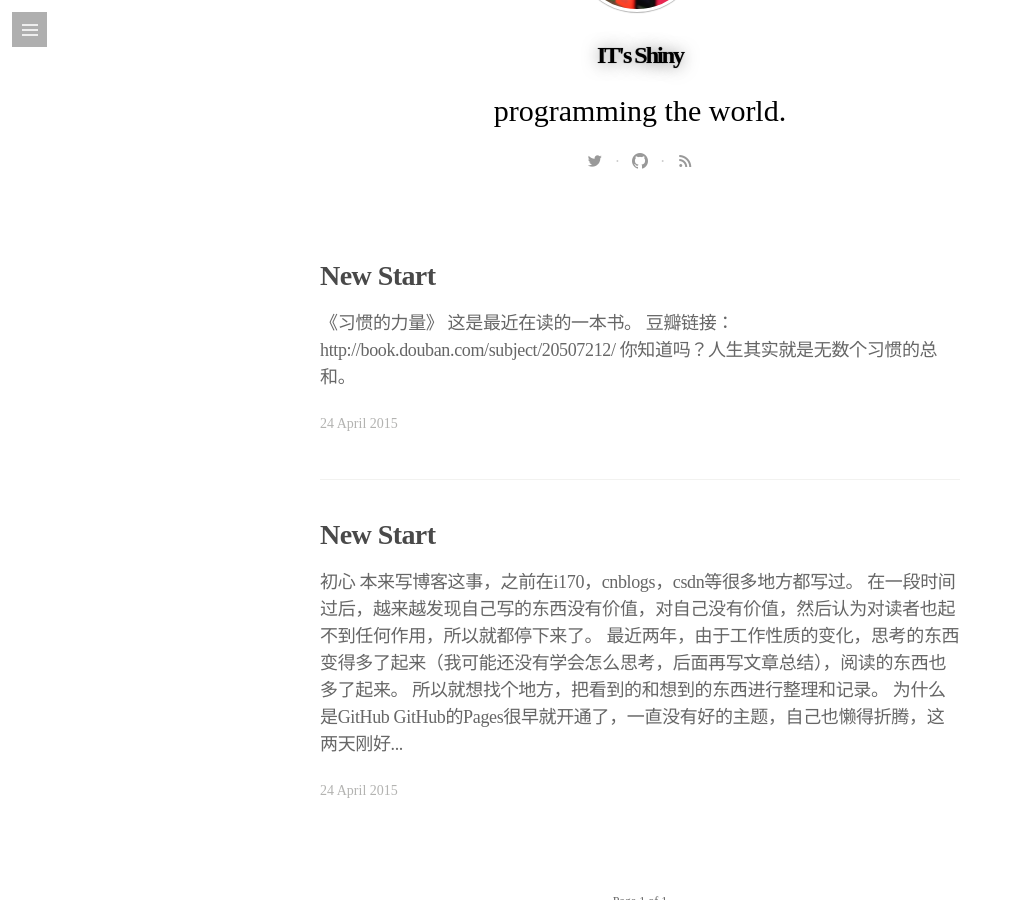
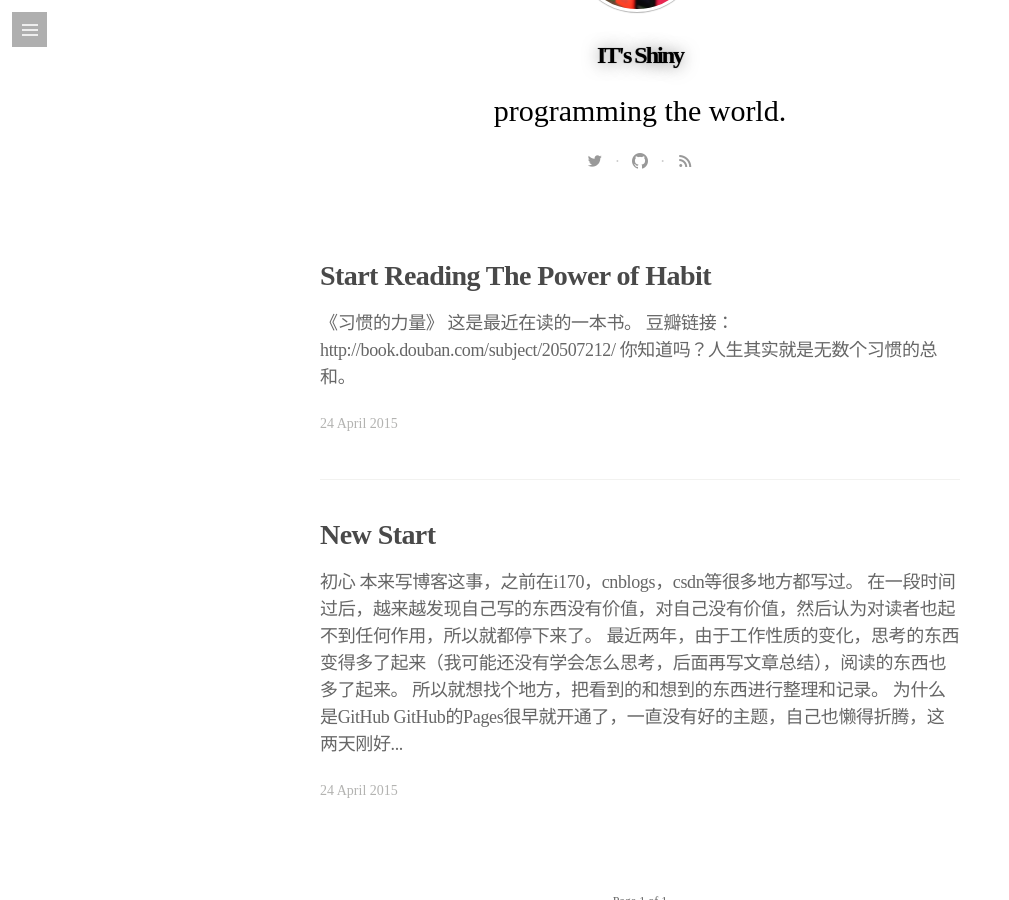
Before and after one commit to panrenjie/panrenjie.github.io, a Jekyll site: the page built from index.html, in a window 1280 px wide and 900 px high, scrolled down 504 px. Shown: the whole window, without its empty margins (0-1009 px from the left). Built offline with Jekyll 4.4.1, drawn with Linux system fonts in a browser that asks for light colours; nearby versions of some CDN libraries; some web fonts are replaced; Markdown is read by kramdown in place of the engine named in the settings; the list of posts is cut into pages by our own code.

Commit message:
update the title

```diff
--- a/_posts/2015/04/2015-04-24-start_reading_the_power_of_habit.md
+++ b/_posts/2015/04/2015-04-24-start_reading_the_power_of_habit.md
@@ -1,6 +1,6 @@
 ---
 layout: post
-title: New Start
+title: Start Reading The Power of Habit
 date: 2015-04-24
 guid: urn:uuid:F733FE18-0481-4492-9602-563F8456703F
 image: http://s.cn.bing.net/az/hprichbg/rb/PearLake_ZH-CN8058573080_1920x1080.jpg
```
